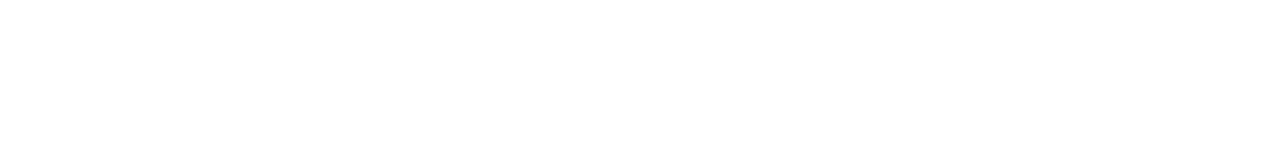
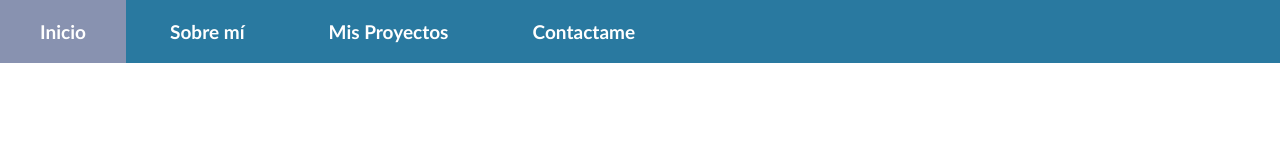
Before and after one commit to GustavoN1/portafolio, a plain HTML site: page about.html in a window 1280 px wide. Drawn offline with Linux system fonts and the light colour scheme.

Commit message:
Creacion de menu basico y formato

```diff
--- a/about.html
+++ b/about.html
@@ -3,9 +3,19 @@
     <head>
         <meta charset="UTF-8">
         <meta http-equiv="X-UA-Compatible" content="IE=edege">
-        <title>about</title>
+        <link rel="stylesheet" href="s_about.css">
+        <title>about me</title>
     </head>
     <body>
-
+        <header>
+            <div id="menu">
+                <ul>
+                    <li><a href="index.html">Inicio</a></li>
+                    <li><a href="about.html">Sobre mí</a></li>
+                    <li><a href="projects.html">Mis Proyectos</a></li>
+                    <li><a href="contact.html">Contactame</a></li>
+                </ul>
+            </div>
+        </header>
     </body>
 </html>
--- /dev/null
+++ b/s_about.css
@@ -0,0 +1,29 @@
+*{
+    margin:0;
+    padding:0;
+    font-family:'Gill Sans', 'Gill Sans MT', Calibri, 'Trebuchet MS', sans-serif;
+}
+header{
+    background-color: #2979a0;
+}
+
+#menu ul{
+    list-style: none;
+}
+
+#menu ul li{
+    display: inline-block;
+}
+
+#menu ul li a{
+    color:white;
+    text-decoration: none;
+    display: block;
+    padding: 20px 40px;
+    font-size: 19px;
+    font-weight: bold;
+}
+
+#menu ul li a:hover{
+    background-color: #8892b0;
+}
```
Also changed, not shown: s_index.css (line endings or trailing spaces).
